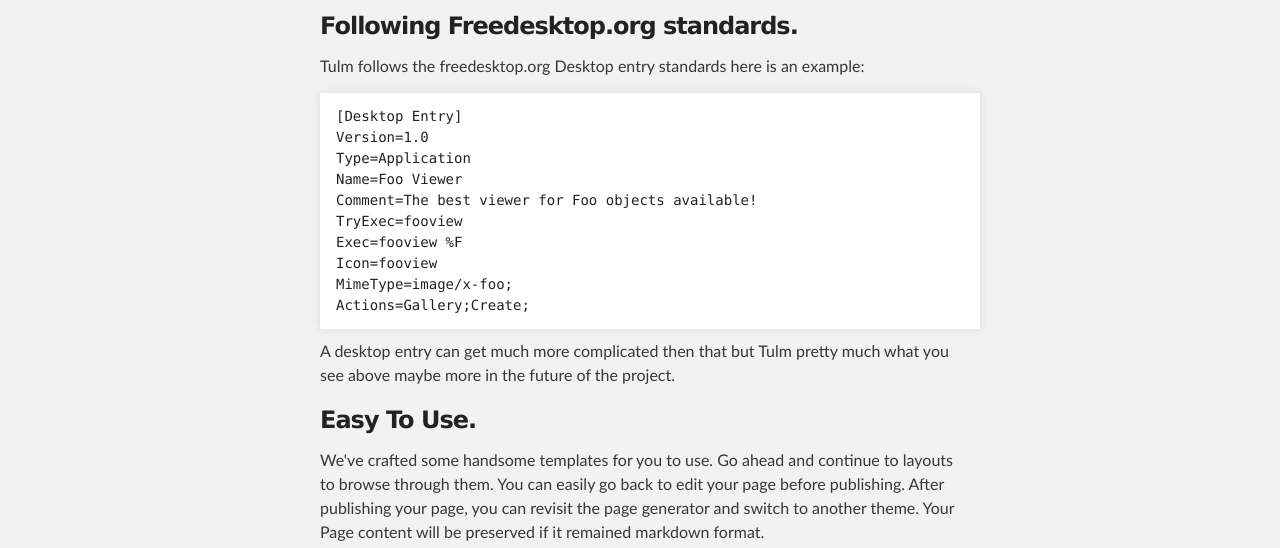
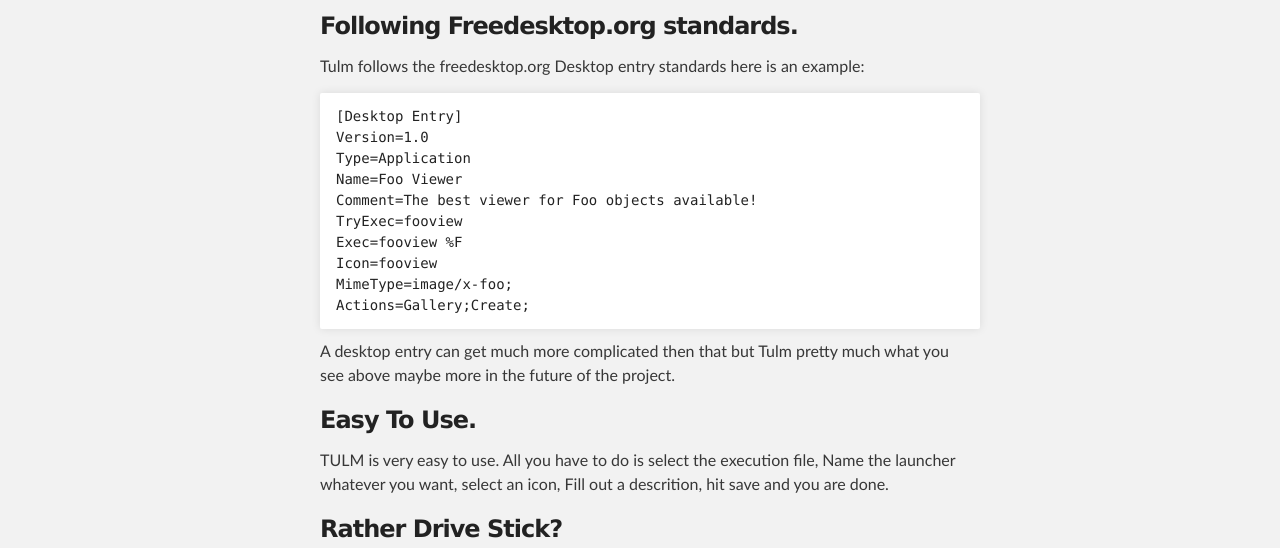
Before and after one commit to infektedpc/TULM, a plain HTML site: page index.html in a window 1280 px wide. Shown: the part 252-800 px from the top of the page. Drawn offline with Linux system fonts and the light colour scheme.

Commit message:
editing pages

```diff
--- a/index.html
+++ b/index.html
@@ -53,7 +53,7 @@
 <h3>
 <a name="designer-templates" class="anchor" href="#designer-templates"><span class="octicon octicon-link"></span></a>Easy To Use.</h3>
 
-<p>We've crafted some handsome templates for you to use. Go ahead and continue to layouts to browse through them. You can easily go back to edit your page before publishing. After publishing your page, you can revisit the page generator and switch to another theme. Your Page content will be preserved if it remained markdown format.</p>
+<p>TULM is very easy to use. All you have to do is select the execution file, Name the launcher whatever you want, select an icon, Fill out a descrition, hit save and you are done.</p>
 
 <h3>
 <a name="rather-drive-stick" class="anchor" href="#rather-drive-stick"><span class="octicon octicon-link"></span></a>Rather Drive Stick?</h3>
```
